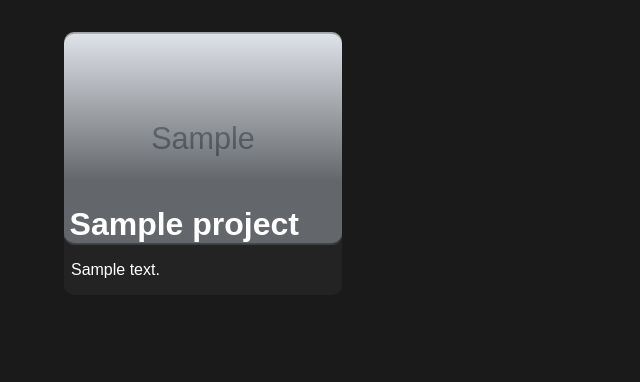
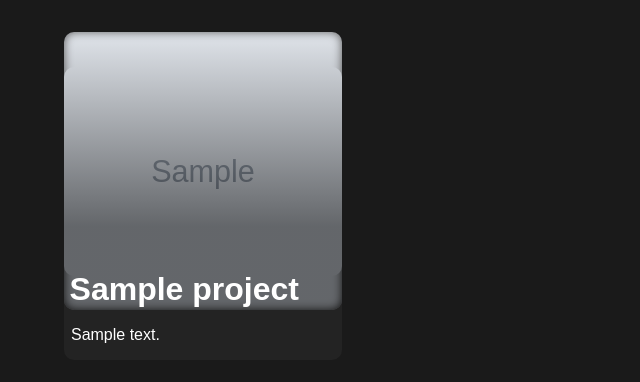
Before and after one commit to Mole1424/website, a Flask app: page /projects in a window 1280 px wide. Shown: the part 64-446 px from the top of the page, without its empty margins (0-640 px from the left). Run offline with Flask 3, Linux system fonts and the light colour scheme; tables that the repository leaves empty hold one stand-in row (values such as "Sample post"); grey boxes marked "Sample" are stand-in pictures; parts of the project's set-up code (start-up, migrations or seed data) failed here and were passed over.

Commit message:
css tweaking removed apollo logo dependencies

```diff
--- a/static/css/projects.css
+++ b/static/css/projects.css
@@ -23,8 +23,7 @@
 .backgroundcontainer {
     overflow: hidden;
     width: 100%;
-    height: 100%;
-    object-fit: cover;
+    aspect-ratio: 1/1;
     border-radius: 10px;
 }
 
@@ -53,7 +52,6 @@
 .foreground {
     max-width: 100%;
     max-height: 100%;
-    object-fit: contain;
     border-radius: 10px;
 }
 
@@ -126,7 +124,6 @@
     }
 
     .project {
-        height: 50vh;
         width: 90vw;
         flex-shrink: 0;
         scroll-snap-align: start;
```
Also changed, not shown: static/img/ApolloLogo.png (added).
